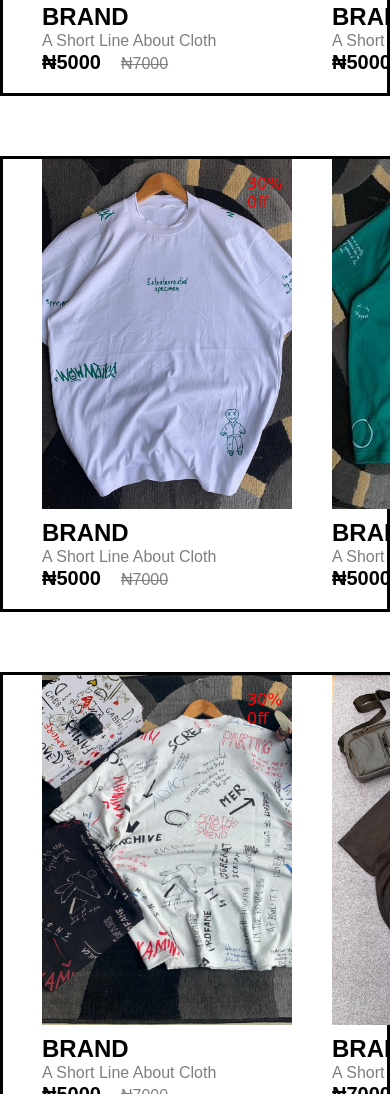
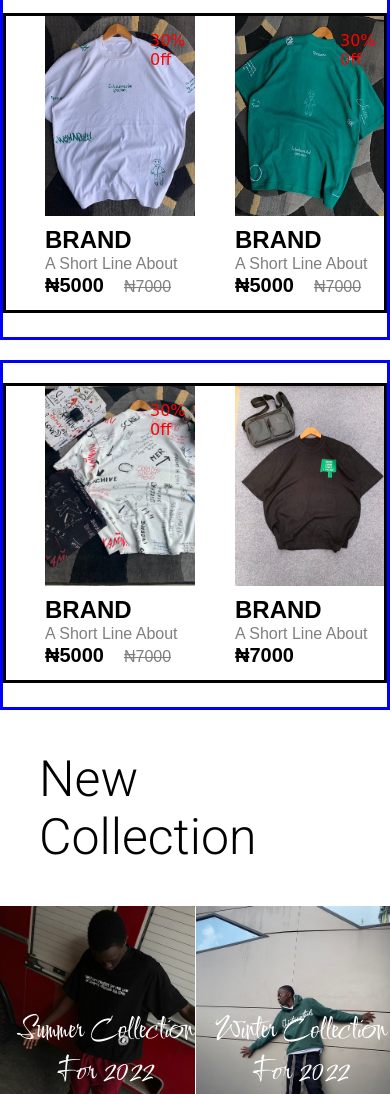
Before and after one commit to fuhad-odewale/sixtynine-clothing, a plain HTML site: page index.html in a window 390 px wide. Shown: the part 906-2000 px from the top of the page. Drawn offline with Linux system fonts and the light colour scheme; a web font is replaced by a local one.

Commit message:
update css

```diff
--- a/css/home.css
+++ b/css/home.css
@@ -242,6 +242,8 @@ img {
 
 .product-container {
   padding: 0 10vw;
+  display: flex;
+  overflow-x: auto;
   display: grid;
   grid-template-columns: repeat(4, 1fr);
   scroll-behavior: smooth;
@@ -483,4 +485,167 @@ img {
     width: 100%;
     height: 300px;
   }
+
+  /* product */
+
+.product {
+  position: relative;
+  overflow: hidden;
+  padding: 20px 0;
 }
+
+.product-category {
+  padding: 0 10vw;
+  font-size: 50px;
+  font-weight: 500;
+  margin-bottom: 40px;
+  text-transform: capitalize;
+}
+
+.box {
+  position: relative;
+  height: 350px;
+  overflow: hidden;
+  padding: 20px 0;
+  margin-top: 20px;
+  font-family: "Cuprum", sans-serif;
+  border: solid blue;
+}
+
+.product-container {
+  padding: 0 10vw;
+  height: 300px;
+  display: flex;
+  overflow-x: auto;
+  display: grid;
+  grid-template-columns: repeat(4, 1fr);
+  scroll-behavior: smooth;
+  border: solid;
+}
+
+.product-container::-webkit-scrollbar {
+  display: none;
+}
+
+.product-card {
+  flex: 0 0 auto;
+  width: 150px;
+  height: 200px;
+  margin-right: 40px;
+}
+
+.product-image {
+  position: relative;
+  width: 100%;
+  height: 200px;
+}
+
+.product-thumb {
+  width: 100%;
+  height: 200px;
+  object-fit: cover;
+}
+
+.discount-tag {
+  position: absolute;
+  background: transparent;
+  padding: 5px;
+  border-radius: 5px;
+  width: 40px;
+  color: red;
+  top: 10px;
+  right: 10px;
+  text-transform: capitalize;
+  font-family: 'Supermercado One', cursive;
+}
+
+.card-btn {
+  position: absolute;
+  bottom: 10px;
+  left: 50%;
+  transform: translate(-50%);
+  padding: 10px;
+  width: 90%;
+  text-transform: capitalize;
+  border-radius: 5px;
+  outline: none;
+  background: #fff;
+  transition: 0.5s;
+  cursor: pointer;
+  opacity: 0;
+}
+
+.product-card:hover .card-btn {
+  opacity: 1;
+}
+
+.product-info {
+  width: 100%;
+  height: 100px;
+  padding-top: 10px;
+}
+
+.product-brand {
+  text-transform: uppercase;
+}
+
+.product-dis {
+  width: 100%;
+  height: 20px;
+  line-height: 20px;
+  overflow: hidden;
+  opacity: 0.5;
+  text-transform: capitalize;
+}
+
+.price {
+  font-weight: 700;
+  font-size: 20px;
+}
+
+.actual-price {
+  margin-left: 20px;
+  opacity: 0.5;
+  text-decoration: line-through;
+}
+
+/* collection */
+
+.collection-cat {
+  padding: 0 10vw;
+  font-size: 50px;
+  font-weight: 500;
+  margin-top: 40px;
+  margin-bottom: 40px;
+  text-transform: capitalize;
+}
+
+.collection-continer {
+  width: 100%;
+  display: grid;
+  grid-template-columns: repeat(2, 1fr);
+  grid-gap: 01px;
+}
+
+.collection {
+  position: relative;
+}
+
+.collection img {
+  width: 100%;
+  height: 100%;
+  object-fit: cover;
+}
+
+.collection p {
+  position: absolute;
+  top: 40%;
+  left: 4%;
+  transform: translateX(-50% -50%);
+  text-align: center;
+  color: #fff;
+  font-size: 30px;
+  text-transform: capitalize;
+  font-family: 'Comforter', cursive;
+}
+}
--- a/index.html
+++ b/index.html
@@ -260,19 +260,19 @@
 
           <a href="#" class="collection">
               <img src="image/anti(s).jpg" alt="">
-              <p class="collection-title">summer collection<br>for 2021</p>
+              <p class="collection-title">summer collection<br>for 2022</p>
           </a>
           <a href="#" class="collection">
             <img src="image/quint.jpg" alt="">
-            <p class="collection-title">winter collection<br>for 2021</p>
+            <p class="collection-title">winter collection<br>for 2022</p>
         </a>
         <a href="#" class="collection">
             <img src="image/IMG_dreamx_1.jpg" alt="">
-            <p class="collection-title">autumn collection<br>for 2021</p>
+            <p class="collection-title">autumn collection<br>for 2022</p>
         </a>
         <a href="#" class="collection">
             <img src="image/paws.jpg" alt="">
-            <p class="collection-title">spring collection<br>for 2021</p>
+            <p class="collection-title">spring collection<br>for 2022</p>
         </a>
       </section>
 </section>
```
